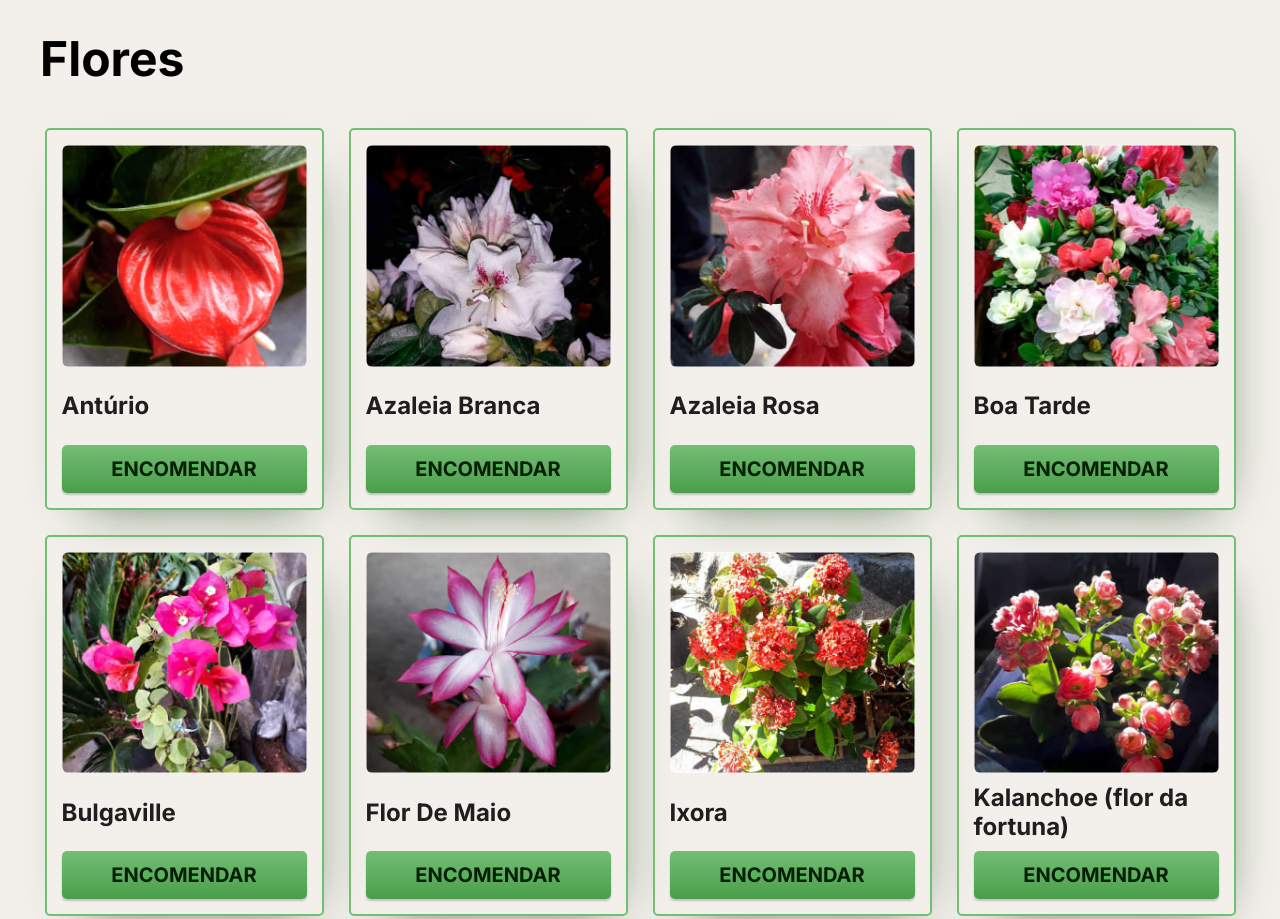
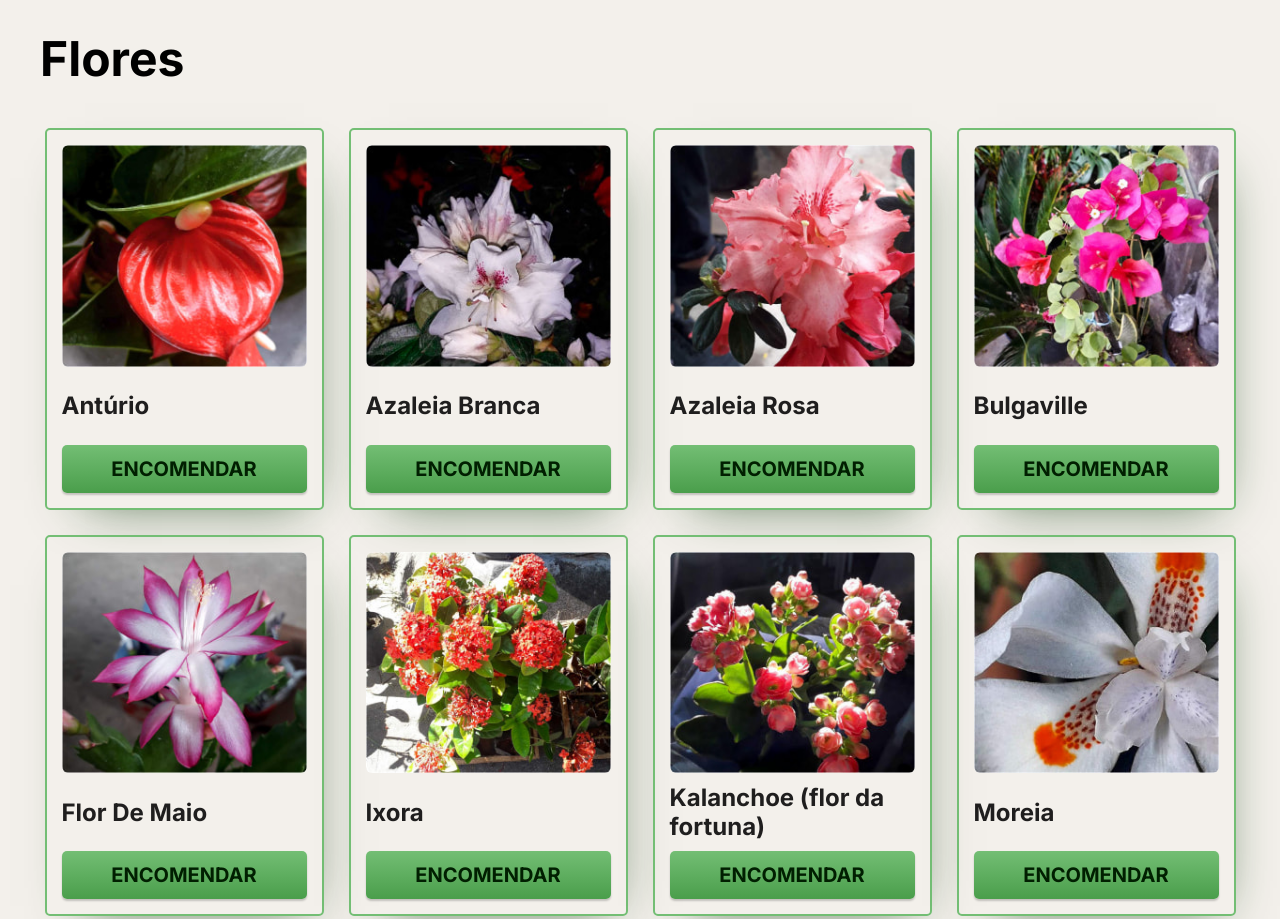
Before and after one commit to Dithan/Mv-Vasos-e-Plantas, a plain HTML site: page plantas.html in a window 1280 px wide. Shown: the part 960-1879 px from the top of the page. Drawn offline with Linux system fonts and the light colour scheme.

Commit message:
fix boa tarde, footer e nova foto samambaia

```diff
--- a/css/footer.css
+++ b/css/footer.css
@@ -7,8 +7,12 @@
   padding-bottom: 20px;
 }
 
+.footer picture a {
+  display: inline-block;
+}
+
 .footer picture::after {
-  content: "";
+  content: '';
   display: block;
   width: 100%;
   height: 1px;
@@ -32,7 +36,7 @@
 }
 
 .lista-footer::after {
-  content: "";
+  content: '';
   display: block;
   width: 100%;
   height: 1px;
--- a/plantas.html
+++ b/plantas.html
@@ -84,12 +84,6 @@
         <picture><img src="media/plantas-produtos/flores/AzaleiaRosa.jpg" alt="Azaleia Rosa"></picture>
         <h3>Azaleia Rosa</h3>
         <a class="button produto-button" href="https://wa.me/5521999459509?text=Olá,%20gostaria%20de%20encomendar%20a%20flor%20Azaleia%20Rosa">ENCOMENDAR</a>
-      </div>
-
-      <div class="produto">
-        <picture><img src="media/plantas-produtos/flores/BoaTarde.jpg" alt="Boa Tarde"></picture>
-        <h3>Boa Tarde</h3>
-        <a class="button produto-button" href="https://wa.me/5521999459509?text=Olá,%20gostaria%20de%20encomendar%20a%20flor%20Boa%20Tarde">ENCOMENDAR</a>
       </div>
 
       <div class="produto">
```
Also changed, not shown: media/plantas-produtos/plantas-ornamentais/samambaia.jpg.
